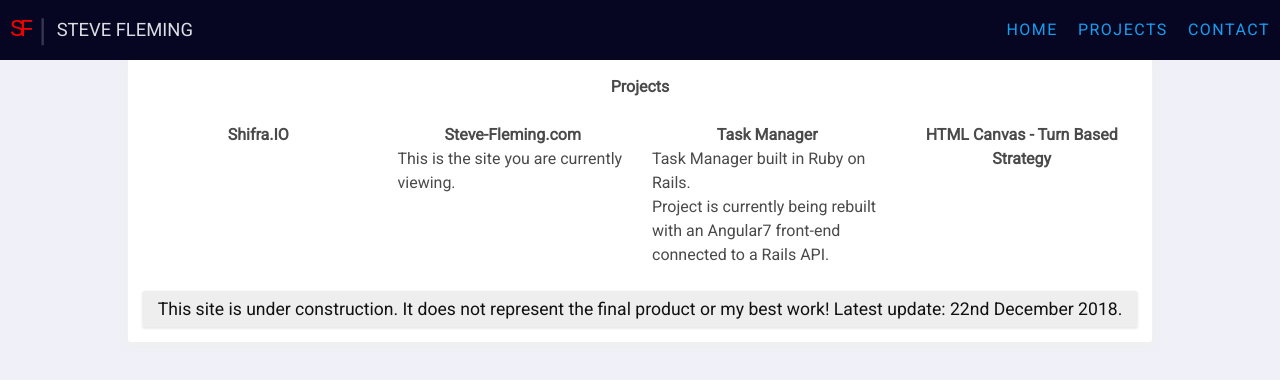
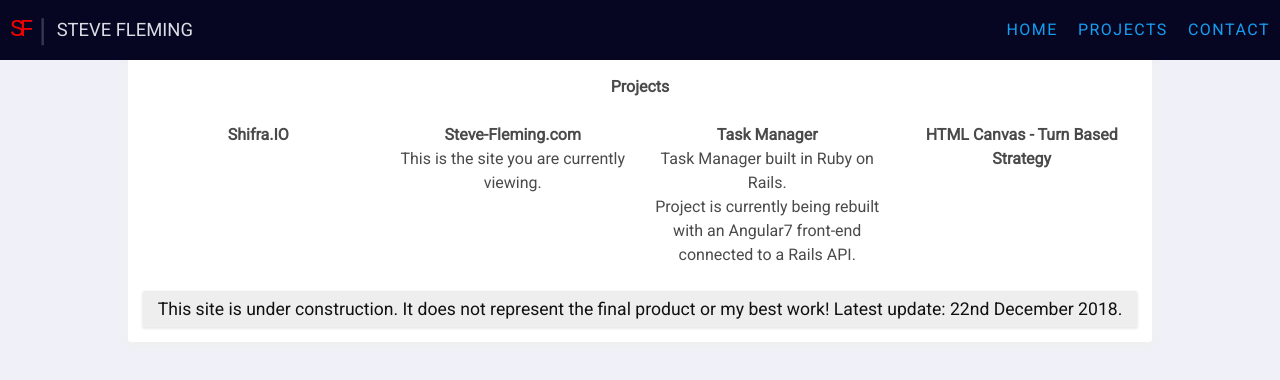
Before and after one commit to StephenFleming96/sf-portfolio, a React app: page /projects in a window 1280 px wide. Shown: the top 380 px of the page. Built offline with nearby package versions, Linux system fonts and the light colour scheme.

Commit message:
new style and center rules

```diff
--- a/src/App.scss
+++ b/src/App.scss
@@ -89,6 +89,10 @@ h2, h3 {
   margin-bottom: 10px;
 }
 
+.text-centered {
+  text-align: center;
+}
+
 html {
   background: $bg-colour;
   height: 100%;
```
